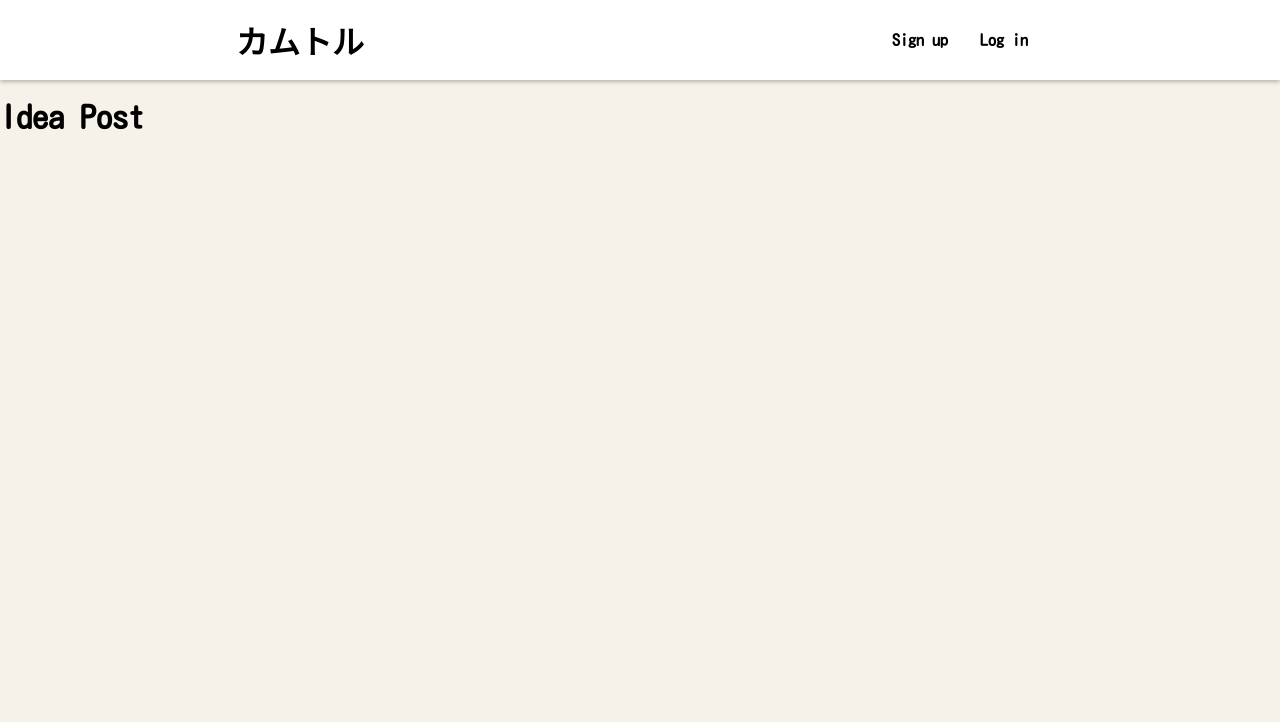
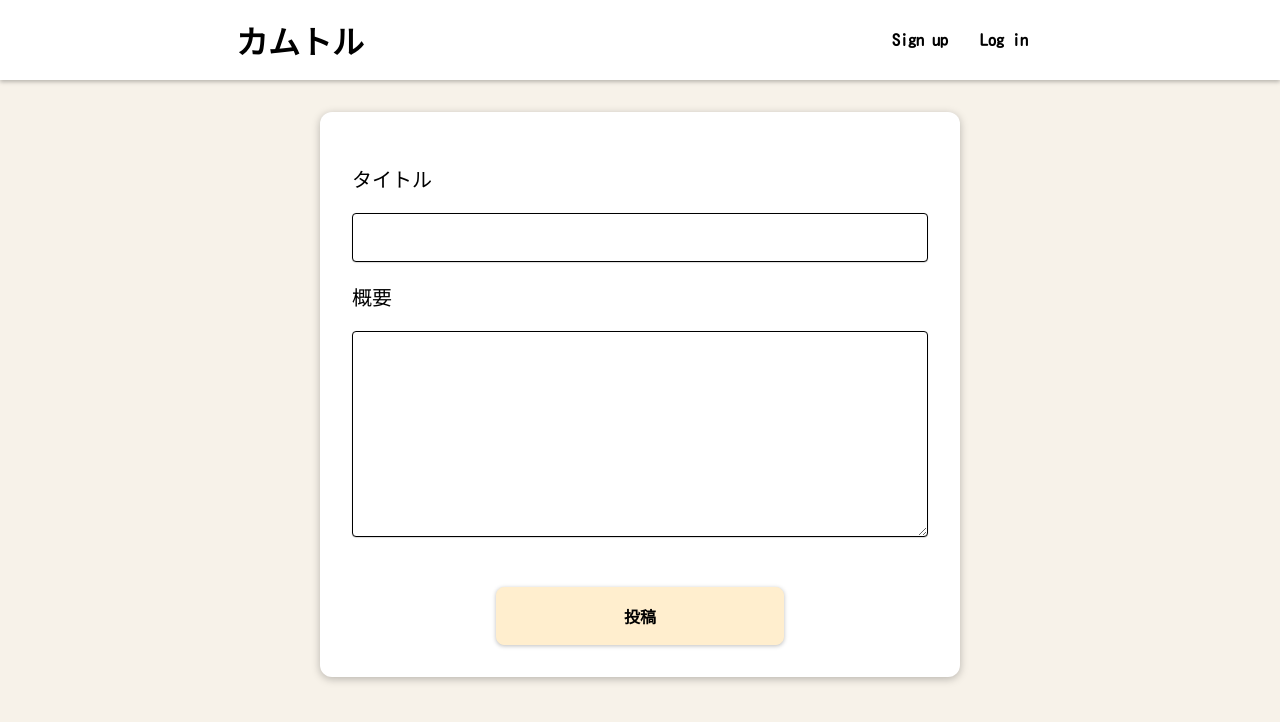
Before and after one commit to nao7541/haitlab_a, a Vue app in the folder project/frontend/: page /post in a window 1280 px wide. Shown: the top 722 px of the page. Built offline with nearby package versions, Linux system fonts and the light colour scheme.

Commit message:
Add IdeaPostPage

```diff
--- a/project/frontend/src/pages/IdeaPostPage.vue
+++ b/project/frontend/src/pages/IdeaPostPage.vue
@@ -1,5 +1,84 @@
 <template>
     <div id="idea-post">
-        <h1>Idea Post</h1>
+        <BaseCard>
+            <form>
+                <div class="form-control">
+                    <p>タイトル</p>
+                    <input type="text" id="title" name="title">
+                </div>
+                <div class="form-control">
+                    <p>概要</p>
+                    <textarea name="overview" rows="10" cols="33"></textarea>
+                </div>
+                <TheButton text="投稿"></TheButton>
+            </form>
+        </BaseCard>
     </div>
 </template>
+
+<script>
+import BaseCard from '../components/BaseCard.vue';
+
+export default {
+    components: {
+        BaseCard,
+    }
+}
+</script>
+
+<style scoped>
+.form-control {
+    margin-bottom: 1rem;
+}
+
+form {
+    padding: 2rem;
+}
+
+form p {
+    text-align: left;
+    font-size: 20px;
+}
+
+input, textarea {
+    width: 100%;
+    border-radius: 4px;
+    border: 1px solid #000;
+    box-shadow: 0 0.5px 1px rgba(0, 0, 0, 0.25);
+    padding: .75rem .5rem;
+}
+
+input {
+    font-size: 20px;
+}
+
+textarea {
+    font-size: 16px;
+}
+
+input:focus,
+textarea:focus {
+    transition: all .5s ease;
+    border: 1px solid #df9203;
+    background-color: #ffe1a9;
+    box-shadow: 0 1px 4px rgba(0, 0, 0, 0.25);
+}
+
+form button {
+    margin-top: 2rem;
+    width: 50%;
+    border: 1px solid #ffeece;
+    background-color: #ffeece;
+}
+
+form button:hover {
+    border: 1px solid #ffe0a7;
+    background-color: #ffe0a7;
+}
+
+form button:focus {
+    border: 1px solid #ffca67;
+    background-color: #ffca67;
+}
+
+</style>
```
